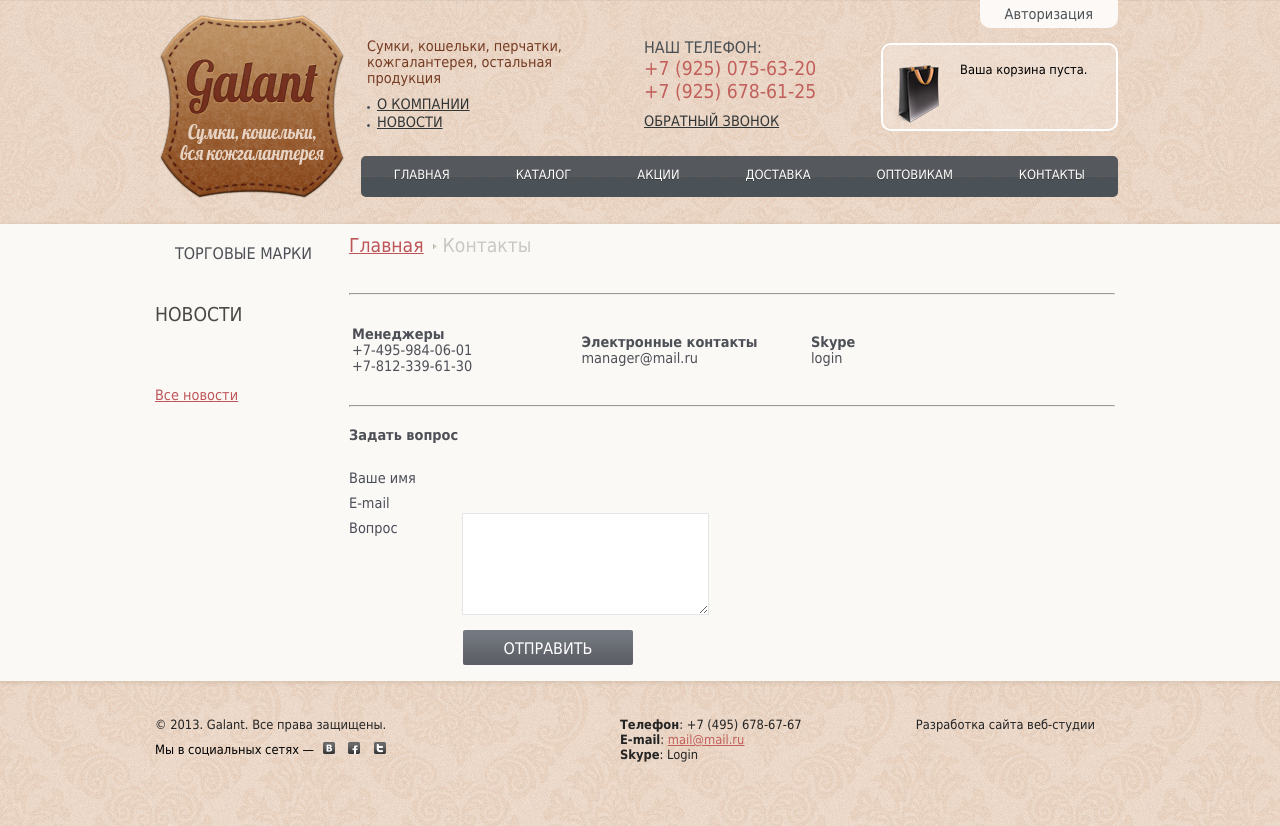
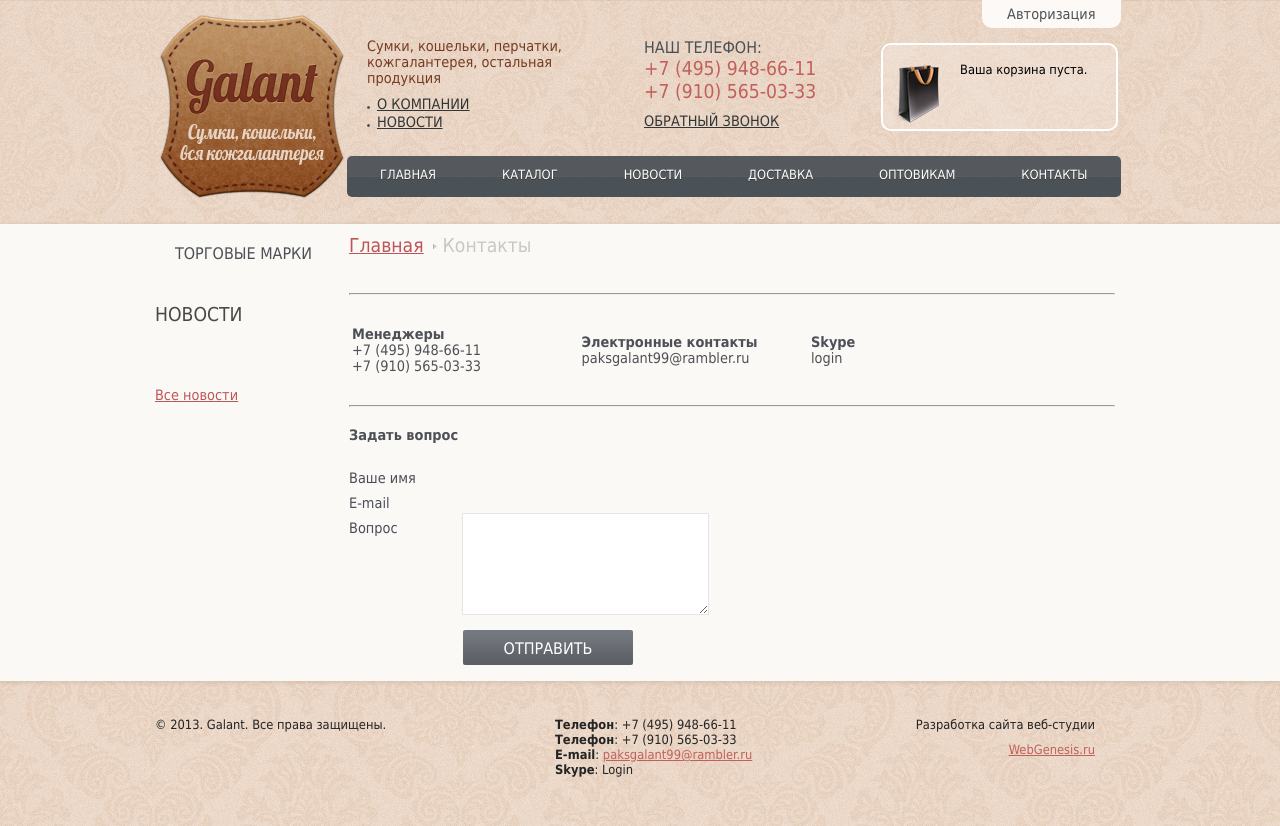
Before and after one commit to kpx13/galant, a Django app: template templates/contacts.html in a window 1280 px wide. Run offline with Django 3.2, Linux system fonts and the light colour scheme; the template is opened without the code that fills it, so the values that code supplies are empty.

Commit message:
ещё ебаных правок

```diff
--- a/shop/models.py
+++ b/shop/models.py
@@ -12,8 +12,8 @@ from catalog.models import Item, Size
 import config
 from livesettings import config_value
 
-DELIVERY_TYPE = (('post', u'Почта России'),
-                 ('pickpoint', u'Пункты выдачи PickPoint'),
+DELIVERY_TYPE = (('nal', u'Наличными курьеру'),
+                 ('post', u'Почта России'),
                  ('ems', u'EMS Почта России (экспресс почта)'),)
 
 def sendmail(subject, body, to_email=config_value('MyApp', 'EMAIL')):
--- a/site_static/css/style.css
+++ b/site_static/css/style.css
@@ -2566,13 +2566,13 @@ text-decoration:underline
 
 #footer .fc1{
 	display: table-cell;
-	width: 360px;
+	width: 260px;
 	padding: 20px 0 0 0;
 }
 
 #footer  .fc2 {
 	display: table-cell;
-	width: 300px;
+	width: 400px;
 	padding: 20px 0 0 0;
 }
 
--- a/templates/base.html
+++ b/templates/base.html
@@ -154,8 +154,8 @@
 
                         <div class="c3">
                             <p>Наш телефон:</p>
-                            <h3>+7 (925) 075-63-20</h3>
-                            <h3>+7 (925) 678-61-25</h3>
+                            <h3>+7 (495) 948-66-11</h3>
+                            <h3>+7 (910) 565-03-33</h3>
                             <a href=""  id="my-button2">Обратный звонок</a>
 
                         </div> <!--c3-->
@@ -212,7 +212,7 @@
                             <ul>
                                 <li><a href="/"  {% if 'home' in request_url %} class="active" {% endif %}>Главная</a></li>
                                 <li><a href="/category/" {% if 'category' in request_url %} class="active" {% endif %}>каталог</a></li>
-                                <li><a href="/news/" {% if 'news' in request_url %} class="active" {% endif %}>акции</a></li>
+                                <li><a href="/news/" {% if 'news' in request_url %} class="active" {% endif %}>новости</a></li>
                                 <li><a href="/dostavka/" {% if 'dostavka' in request_url %} class="active" {% endif %}>доставка</a></li>
                                 <li><a href="/opt/" {% if 'opt' in request_url %} class="active" {% endif %}>оптовикам</a></li>
                                 <li><a href="/contacts/" {% if 'contacts' in request_url %} class="active" {% endif %}>контакты</a></li>
@@ -322,23 +322,20 @@
 
                     <div class="fc1">
                         <p>© 2013. Galant. Все права защищены.</p>
-                        <div class="social">Мы в социальных сетях  —
-                            <a href=""><img src="/static/images/vk.jpg" class="si"/></a>
-                            <a href=""><img src="/static/images/fb.jpg" class="si" /></a>
-                            <a href=""><img src="/static/images/tw.jpg" class="si"/></a>
-                        </div> <!--social-->
 
                     </div> <!--fc1-->
 
                     <div class="fc2">
-                        <p><strong>Телефон</strong>: +7 (495) 678-67-67</p>
-                        <p><strong>E-mail</strong>: <a href="mailto:mail@mail.ru">mail@mail.ru</a></p>
+                        <p><strong>Телефон</strong>: +7 (495) 948-66-11</p>
+                        <p><strong>Телефон</strong>: +7 (910) 565-03-33</p>
+                        <p><strong>E-mail</strong>: <a href="mailto:paksgalant99@rambler.ru">paksgalant99@rambler.ru</a></p>
                         <p><strong>Skype</strong>: Login</p>
 
                     </div> <!--fc2-->
 
                     <div class="fc3">
                         <p>Разработка сайта веб-студии</p>
+                        <p><a href='http://webgenesis.ru/' target='_blank'>WebGenesis.ru</a></p>
                     </div> <!--fc3-->
 
                 </div> <!--footerin-->
--- a/templates/contacts.html
+++ b/templates/contacts.html
@@ -14,12 +14,12 @@
         <tr>
             <td width="30%">
                 <p><b>Менеджеры</b><br>
-                    +7-495-984-06-01<br>
-                    +7-812-339-61-30<br>
+                    +7 (495) 948-66-11<br>
+                    +7 (910) 565-03-33<br>
                 </p></td>
 
             <td width="30%"><p><b>Электронные контакты</b><br>
-                    manager@mail.ru</p>
+                    paksgalant99@rambler.ru</p>
             </td>
 
             <td><p><b>Skype</b><br>login</p></td>
@@ -28,6 +28,10 @@
     </table>
 
     <hr>
+    {% if user_opt %}
+        <script type="text/javascript" charset="utf-8" src="//api-maps.yandex.ru/services/constructor/1.0/js/?sid=9lBkNNVE0_JmDGgMaAzKAobxM71187MV&width=600&height=450"></script>
+        <hr />
+    {% endif %}
 
     <p><strong>Задать вопрос</strong></p>
 
--- a/templates/opt.html
+++ b/templates/opt.html
@@ -53,7 +53,7 @@
                 <div class="fail">{{ form.phone.errors.0 }}</div>
             {% endif %}
 
-            <label>Город</label>
+            <label>Город*</label>
             {{ form.city }}
             {% if form.city.errors %}
                 <div class="fail">{{ form.city.errors.0 }}</div>
@@ -65,7 +65,7 @@
                 <div class="fail">{{ form.organization.errors.0 }}</div>
             {% endif %}
 
-            <label>Адрес торгового центра*</label>
+            <label>Адрес магазина*</label>
             {{ form.address }}
             {% if form.address.errors %}
                 <div class="fail">{{ form.address.errors.0 }}</div>
--- a/templates/order_4.html
+++ b/templates/order_4.html
@@ -59,14 +59,12 @@
 
                 <div class="dostavka" >
                     <form method='POST' >
-
+                        <input type="radio" name="delivery" value="nal"><span class="radio"> Наличными курьеру</span><Br>
+                        <p></p>
                         <input type="radio" name="delivery" value="post" checked><span class="radio"> Почта России</span><Br>
 
                         <p> Заказы доставляются только по России. Средний срок доставки — 10 дней. В течение данного срока на указанный вами при оформлении заказа адрес придет уведомление о доставке. Вы можете получить заказ в ближайшем почтовом отделении, предъявив это уведомление. Компания не гарантирует доставку в указанные сроки - сроки установлены Почтой России.</p>
 
-                        <input type="radio" name="delivery" value="pickpoint"><span class="radio"> Пункты выдачи PickPoint</span><Br>
-
-                        <p> Стоимость доставки – 200 руб. Вы сами забираете купленные товары – в любом удобном для Вас месте, в любое удобное для Вас время, в пункте выдачи заказов. Пункты выдачи расположены в местах высокой проходимости: торговые и бизнес-центры, крупные розничные сети. Срок доставки заказа до пункта выдачи 2 рабочих дня, Срок хранения товара в пункте выдачи – 7 дней. После доставки заказа в пункт выдачи, Вы получите СМС уведомление. Время работы пунктов указано на сайте PickPoint.ru</p>
 
                         <input type="radio" name="delivery" value="ems"><span class="radio"> EMS Почта России (экспресс почта)</span><Br>
 
--- a/users/admin.py
+++ b/users/admin.py
@@ -11,9 +11,13 @@ class UserProfileInline(admin.StackedInline):
 
 class ExtUserAdmin(UserAdmin):
     inlines = [ UserProfileInline, ]
-    list_display = UserAdmin.list_display + ('is_active',)
+    list_display = UserAdmin.list_display + ('is_active', )
 
+
+class UserProfileAdmin(admin.ModelAdmin):
+    list_display = ('fio', 'city', 'is_opt')
 
 
 admin.site.unregister(User)
 admin.site.register(User, ExtUserAdmin)
+admin.site.register(UserProfile, UserProfileAdmin)
--- a/users/forms.py
+++ b/users/forms.py
@@ -27,6 +27,6 @@ class RegisterOptForm(ModelForm):
     password_1 = fields.CharField(label=u'пароль 1', widget=PasswordInput)
     password_2 = fields.CharField(label=u'пароль 2', widget=PasswordInput)
     phone = fields.CharField(label=u'телефон')
-    city = fields.CharField(label=u'город', required=False)
+    city = fields.CharField(label=u'город')
     organization = fields.CharField(label=u'организация')
     address = fields.CharField(label=u'адрес')
--- a/users/models.py
+++ b/users/models.py
@@ -3,6 +3,7 @@
 from django.db import models
 from django.contrib.auth.models import User
 from django.db.models.signals import post_save
+from dashboard import string_with_title
 
 import config
 from livesettings import config_value
@@ -19,7 +20,7 @@ def sendmail(subject, body, to_email=config_value('MyApp', 'EMAIL')):
 class UserProfile(models.Model):
     user = models.OneToOneField(User, related_name='profile', verbose_name=u'пользователь')
     fio = models.CharField(max_length=256, verbose_name=u'ФИО')
-    phone = models.CharField(max_length=20, blank=True, verbose_name=u'телефон')
+    phone = models.CharField(max_length=128, blank=True, verbose_name=u'телефон')
     index = models.CharField(max_length=25, blank=True,verbose_name=u'индекс')
     city = models.CharField(max_length=100, blank=True,verbose_name=u'город')
     street = models.CharField(max_length=256, blank=True,verbose_name=u'улица')
@@ -33,6 +34,7 @@ class UserProfile(models.Model):
     class Meta:
         verbose_name = 'профиль пользователя'
         verbose_name_plural = 'профили пользователей'
+        app_label = string_with_title("users", u"Пользователи")
 
     def __unicode__ (self):
         return str(self.user.username)
```
Also changed, not shown: galant/views.py (+3 -9 lines).
